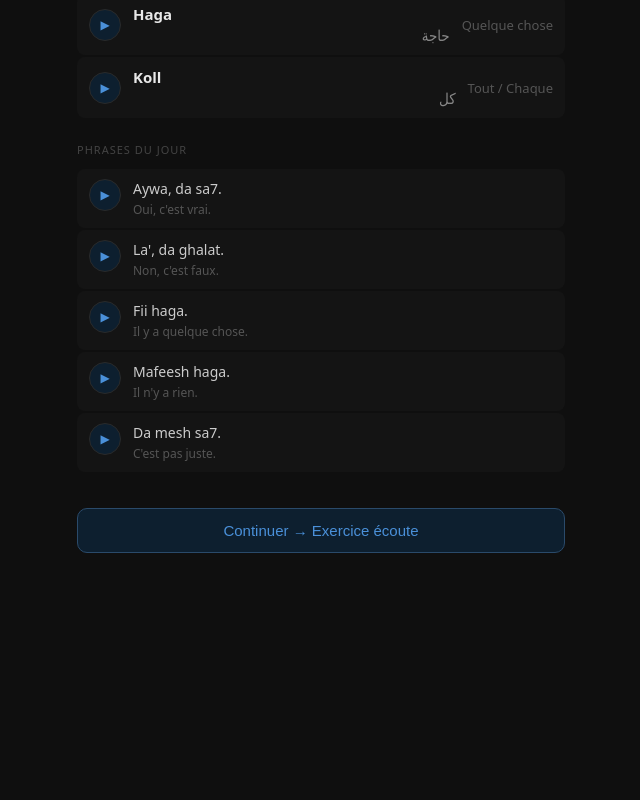
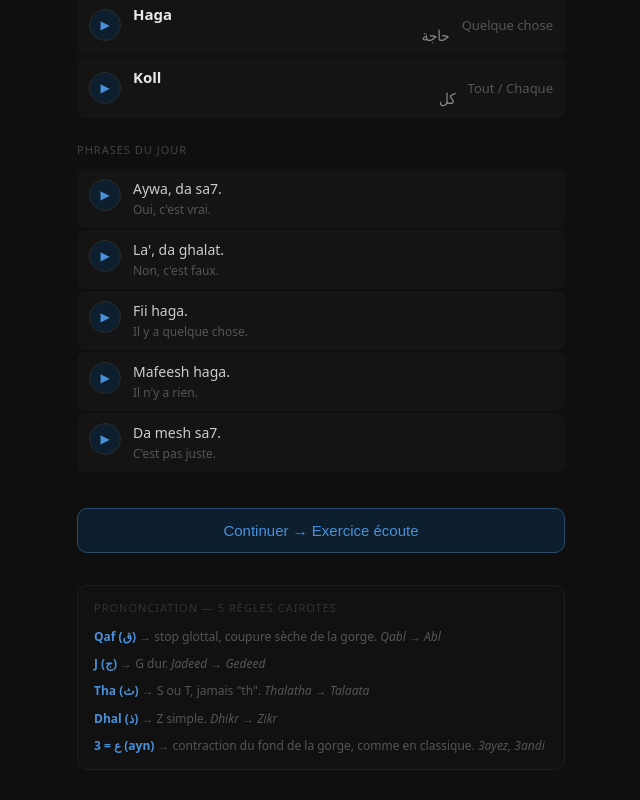
Before and after one commit to ado44/ten, a plain HTML site: page docs/index.html in a window 1280 px wide. Shown: the part 817-1617 px from the top of the page, without its empty margins (319-959 px from the left). Before the commit the page ends 1430 px from the top, so only its background shows below. Drawn offline with Linux system fonts and the light colour scheme.

Commit message:
bloc prononciation 5 règles en bas de page
Co-Authored-By: Claude Sonnet 4.6 <noreply@anthropic.com>

```diff
--- a/docs/index.html
+++ b/docs/index.html
@@ -683,6 +683,22 @@ function render() {
   else if (S.step === 'dialogue') renderDialogue(content);
   else if (S.step === 'done') renderDone(content);
   el.appendChild(content);
+  el.appendChild(renderPronunciation());
+}
+
+function renderPronunciation() {
+  const box = document.createElement('div');
+  box.style.cssText = 'margin-top:32px;padding:14px 16px;background:#111;border:1px solid #1e1e1e;border-radius:10px;';
+  box.innerHTML = `
+    <div style="font-size:11px;color:#333;text-transform:uppercase;letter-spacing:1px;margin-bottom:12px;">Prononciation — 5 règles cairotes</div>
+    <div style="display:flex;flex-direction:column;gap:8px;">
+      <div style="font-size:12px;color:#555;line-height:1.6;"><span style="color:#4a90d9;font-weight:600;">Qaf (ق)</span> → stop glottal, coupure sèche de la gorge. <em>Qabl</em> → <em>Abl</em></div>
+      <div style="font-size:12px;color:#555;line-height:1.6;"><span style="color:#4a90d9;font-weight:600;">J (ج)</span> → G dur. <em>Jadeed</em> → <em>Gedeed</em></div>
+      <div style="font-size:12px;color:#555;line-height:1.6;"><span style="color:#4a90d9;font-weight:600;">Tha (ث)</span> → S ou T, jamais "th". <em>Thalatha</em> → <em>Talaata</em></div>
+      <div style="font-size:12px;color:#555;line-height:1.6;"><span style="color:#4a90d9;font-weight:600;">Dhal (ذ)</span> → Z simple. <em>Dhikr</em> → <em>Zikr</em></div>
+      <div style="font-size:12px;color:#555;line-height:1.6;"><span style="color:#4a90d9;font-weight:600;">3 = ع (ayn)</span> → contraction du fond de la gorge, comme en classique. <em>3ayez, 3andi</em></div>
+    </div>`;
+  return box;
 }
 
 function renderHeader() {
```
